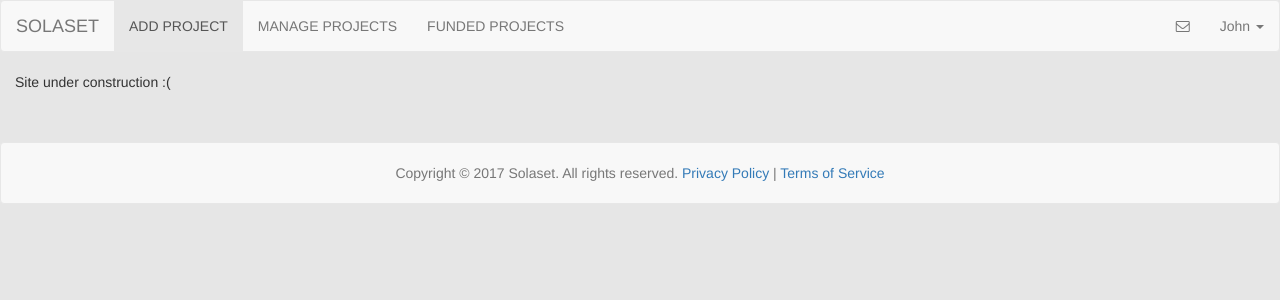
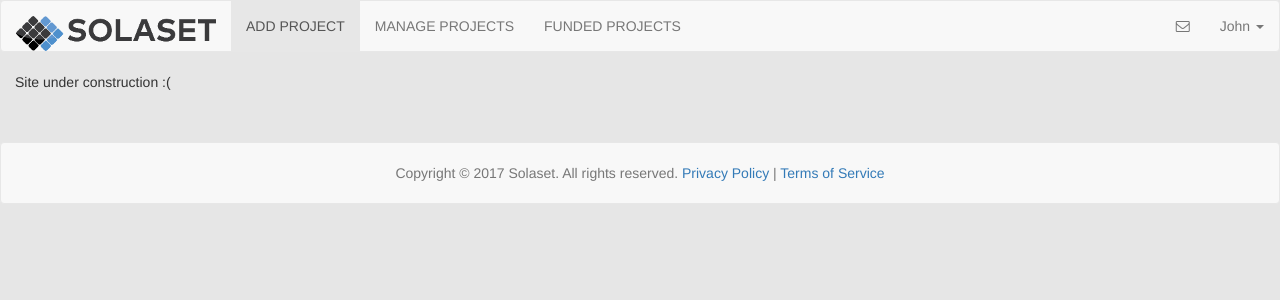
Before and after one commit to SteveCDozo/Solaset, a PHP site: page /index.php in a window 1280 px wide. Shown: the top 300 px of the page. Run offline with PHP 8.4, Linux system fonts and the light colour scheme.

Commit message:
Added logo/brand and favicon

```diff
--- a/navbar.php
+++ b/navbar.php
@@ -1,7 +1,9 @@
 <nav class="navbar navbar-default" id="steve">
   <div class="container-fluid">
     <div class="navbar-header">
-      <a class="navbar-brand" href="/">Solaset</a>
+      <a class="navbar-brand" href="/">
+        <img alt="Solaset" src="img/brand.png">
+      </a>
     </div>
     <ul class="nav navbar-nav">
       <li class="active"><a href="addproject.php">Add Project</a></li>
```
Also changed, not shown: favicon.ico (added), img/brand.png (added), img/favicon.ico.ico (added), img/logo.png (added), img/solaset.png (added).
